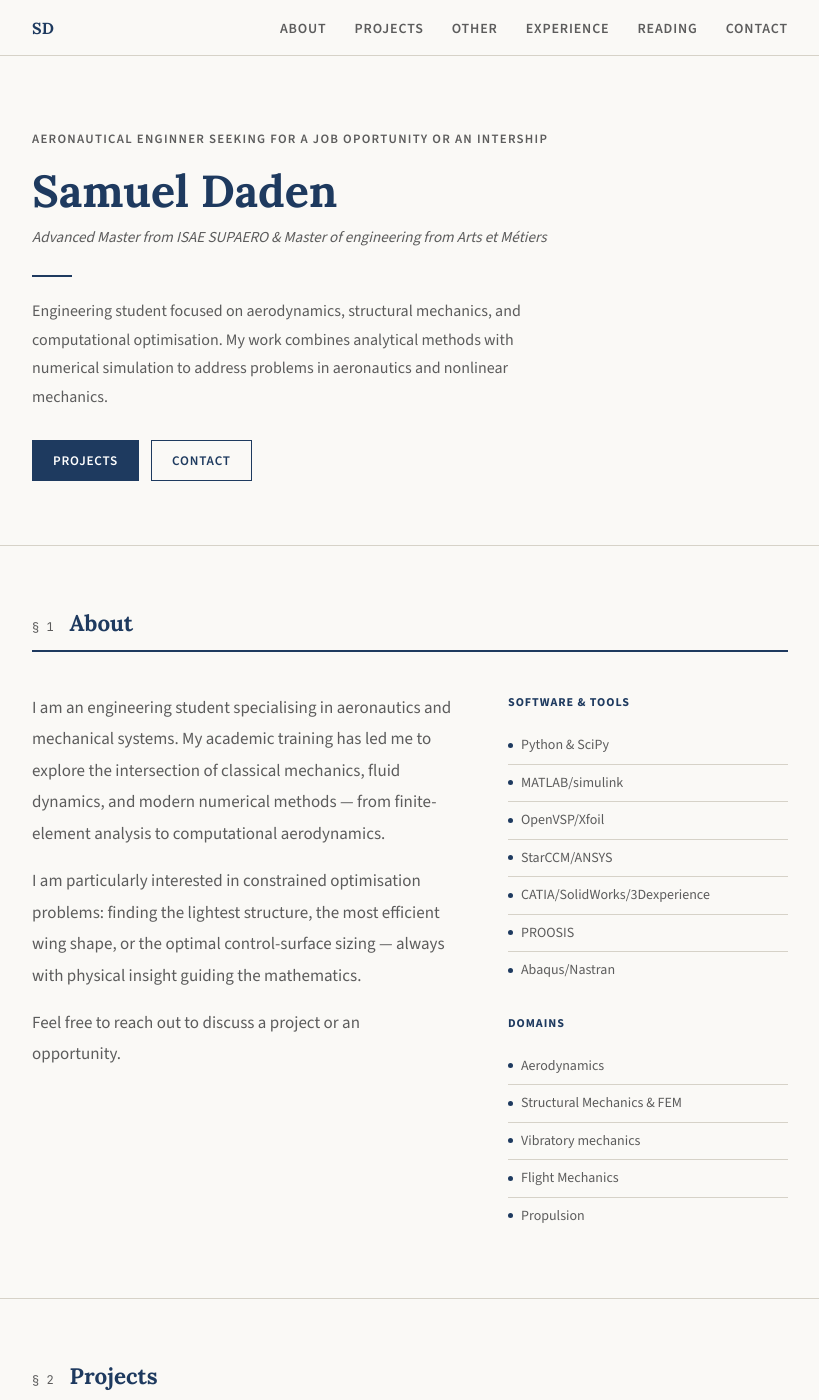
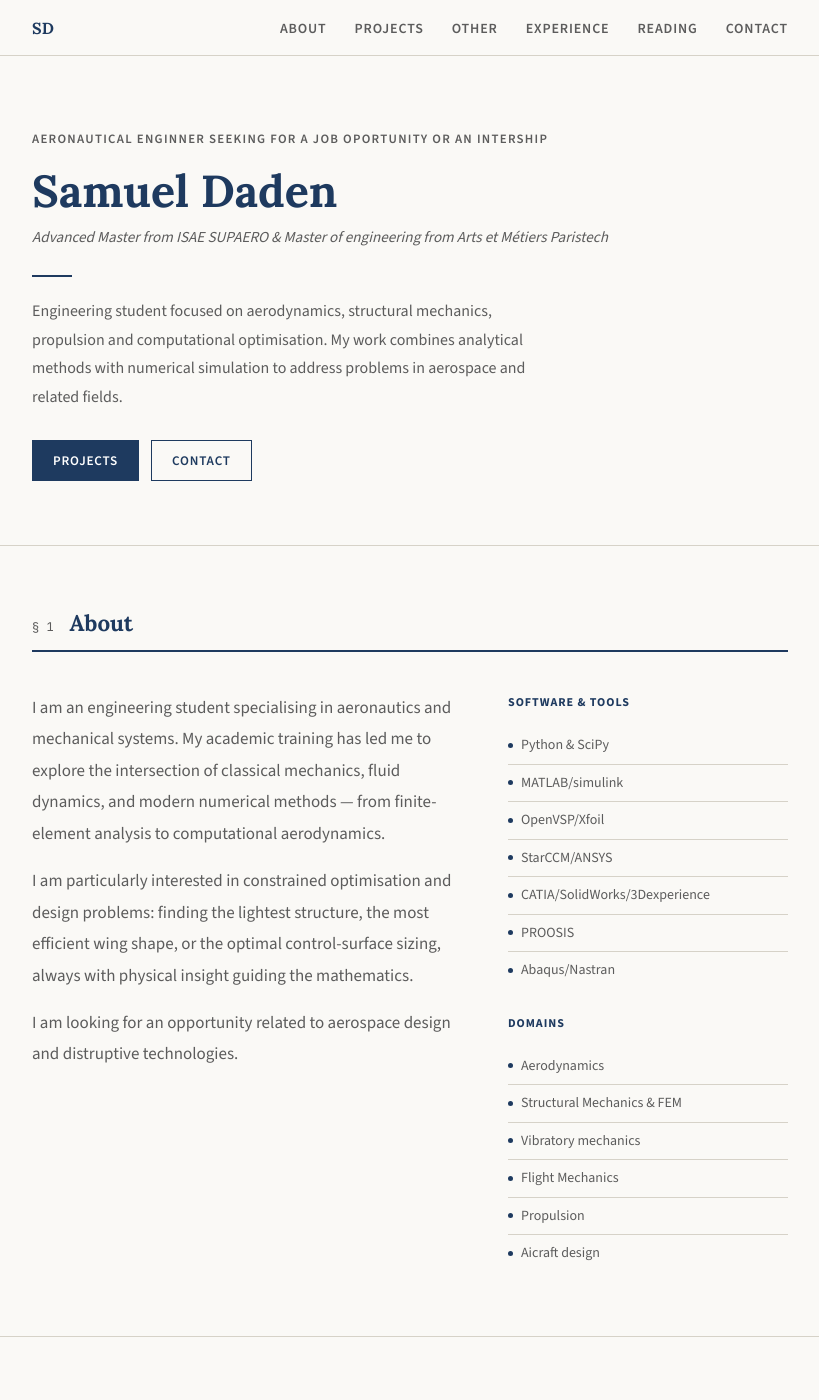
Before and after one commit to SamuelDADEN/Portofolio-Samuel-Daden, a Jekyll site: the page built from index.html, in a window 1280 px wide and 1400 px high. Shown: the whole window, without its empty margins (230-1049 px from the left). Built offline with Jekyll 4.4.1, drawn with Linux system fonts in a browser that asks for light colours; some of the changed text lies outside the part shown.

Commit message:
Revise personal description and experience details
Updated various descriptions and interests to reflect a focus on aerospace design and disruptive technologies.

```diff
--- a/index.html
+++ b/index.html
@@ -11,14 +11,14 @@ title: Home
       <h1>Samuel Daden</h1>
       <p class="hero-degree">
         <!-- Add your degree, university, and year here -->
-        Advanced Master from ISAE SUPAERO & Master of engineering from Arts et Métiers
+        Advanced Master from ISAE SUPAERO & Master of engineering from Arts et Métiers Paristech
       </p>
       <div class="hero-rule"></div>
       <p class="hero-desc">
-        Engineering student focused on aerodynamics, structural mechanics,
+        Engineering student focused on aerodynamics, structural mechanics, propulsion
         and computational optimisation. My work combines analytical methods
-        with numerical simulation to address problems in aeronautics and
-        nonlinear mechanics.
+        with numerical simulation to address problems in aerospace and
+        related fields.
       </p>
       <div class="hero-cta">
         <a href="#projects" class="btn btn-primary">Projects</a>
@@ -44,14 +44,13 @@ title: Home
         from finite-element analysis to computational aerodynamics.
       </p>
       <p>
-        I am particularly interested in constrained optimisation problems:
+        I am particularly interested in constrained optimisation  and design problems:
         finding the lightest structure, the most efficient wing shape, or the
-        optimal control-surface sizing — always with physical insight guiding
+        optimal control-surface sizing, always with physical insight guiding
         the mathematics.
       </p>
       <p>
-        <!-- Add institution, degree level, year, research interests, etc. -->
-        Feel free to reach out to discuss a project or an opportunity.
+        I am looking for an opportunity related to aerospace design and distruptive technologies.
       </p>
     </div>
 
@@ -74,6 +73,7 @@ title: Home
         <li>Vibratory mechanics</li>
         <li>Flight Mechanics</li>
         <li>Propulsion</li>
+        <li>Aicraft design</li>
       </ul>
     </div>
   </div>
@@ -227,7 +227,7 @@ title: Home
 
     <div class="exp-entry">
       <div class="exp-header">
-        <span class="exp-role">Manual &amp; Service Work — International</span>
+        <span class="exp-role">Manual &amp; Service Work - France, USA, New Zealand</span>
         <span class="exp-date">Various</span>
       </div>
       <ul class="exp-bullets">
```
Also changed, not shown: other parts of index.html (+3 -3 lines).
